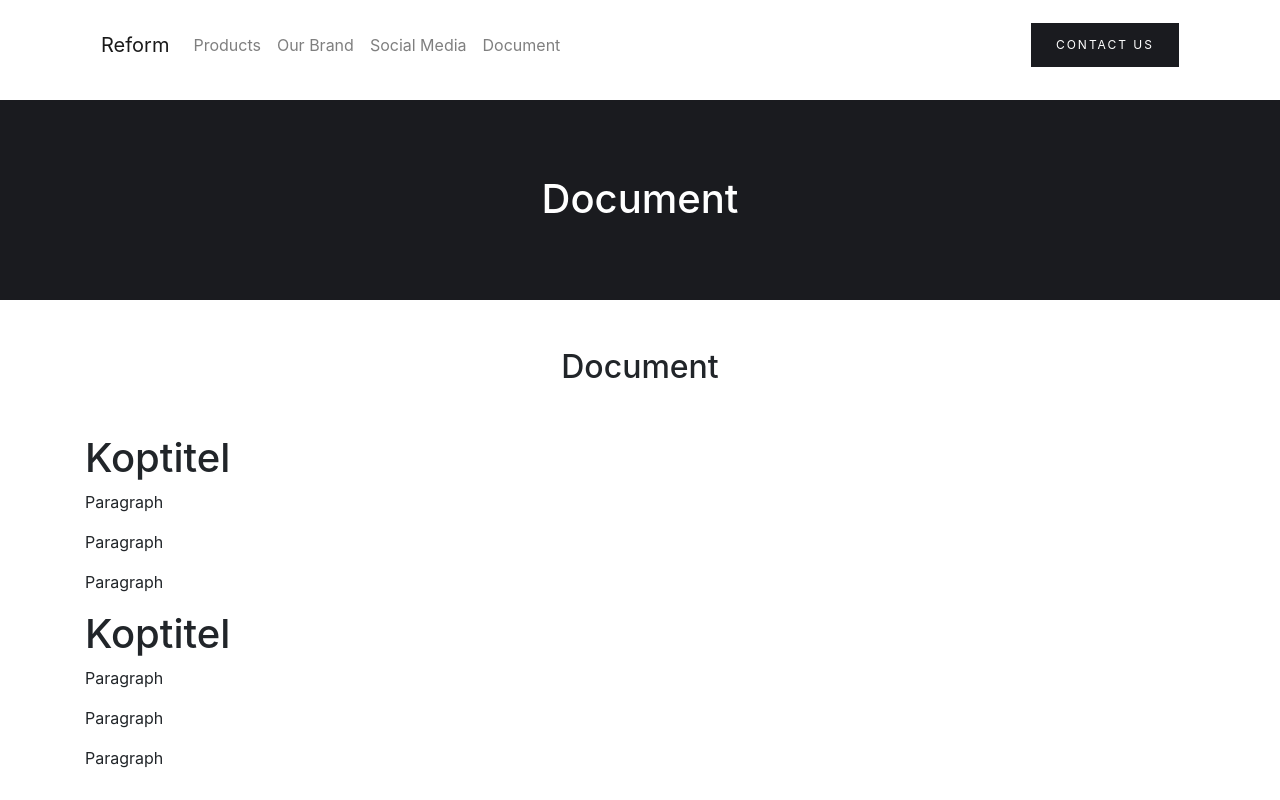
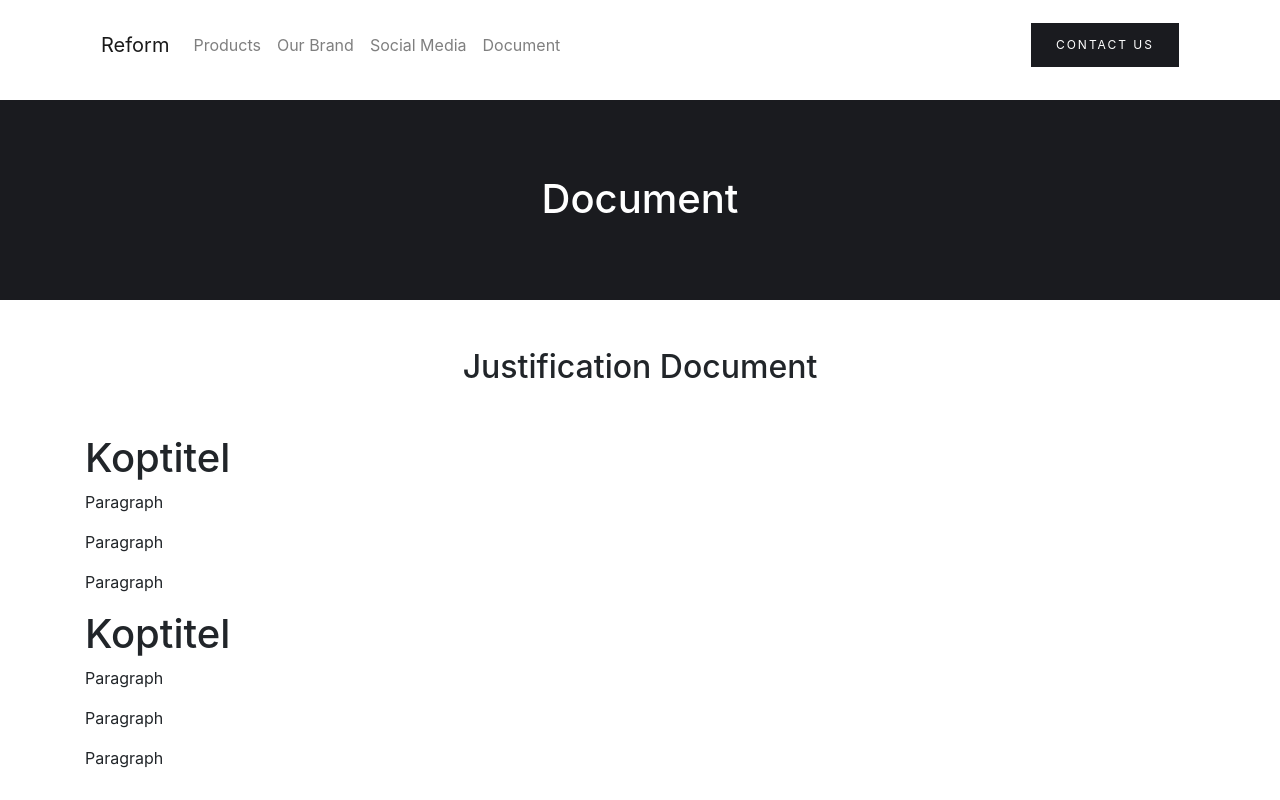
Before and after one commit to MattLuken/PRJ4_MattLuken_AnnaSugijainen_GroupWebsiteRedo, a plain HTML site: page document.html in a window 1280 px wide. Shown: the top 800 px of the page. Drawn offline with Linux system fonts and the light colour scheme.

Commit message:
Update document.html

```diff
--- a/document.html
+++ b/document.html
@@ -32,7 +32,7 @@
 </div>
 
 <div class="container">
-  <h2 class="team-section-title text-center">Document</h2>
+  <h2 class="team-section-title text-center">Justification Document</h2>
 </div>
 
 <div class="container">
```
